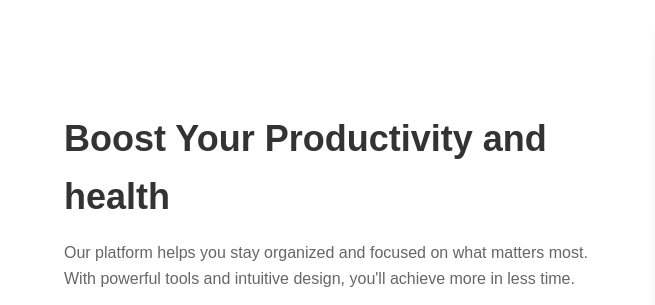
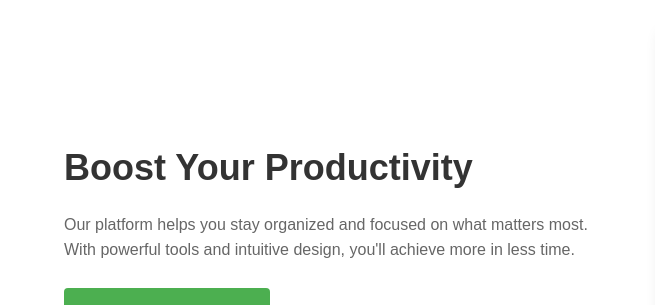
Before and after one commit to syedazfaralam/first-PH-assignment, a plain HTML site: page index.html in a window 1280 px wide. Shown: the part 570-875 px from the top of the page, 0-655 px from the left. Drawn offline with Linux system fonts and the light colour scheme.

Commit message:
Updated HTML

```diff
--- a/index.html
+++ b/index.html
@@ -324,7 +324,7 @@
     <section class="action">
         <div class="container">
             <div class="action-content">
-                <h2>Boost Your Productivity and health</h2>
+                <h2>Boost Your Productivity</h2>
                 <p>Our platform helps you stay organized and focused on what matters most. With powerful tools and intuitive design, you'll achieve more in less time.</p>
                 <a href="#" class="btn">Launch Live Preview</a>
             </div>
```
